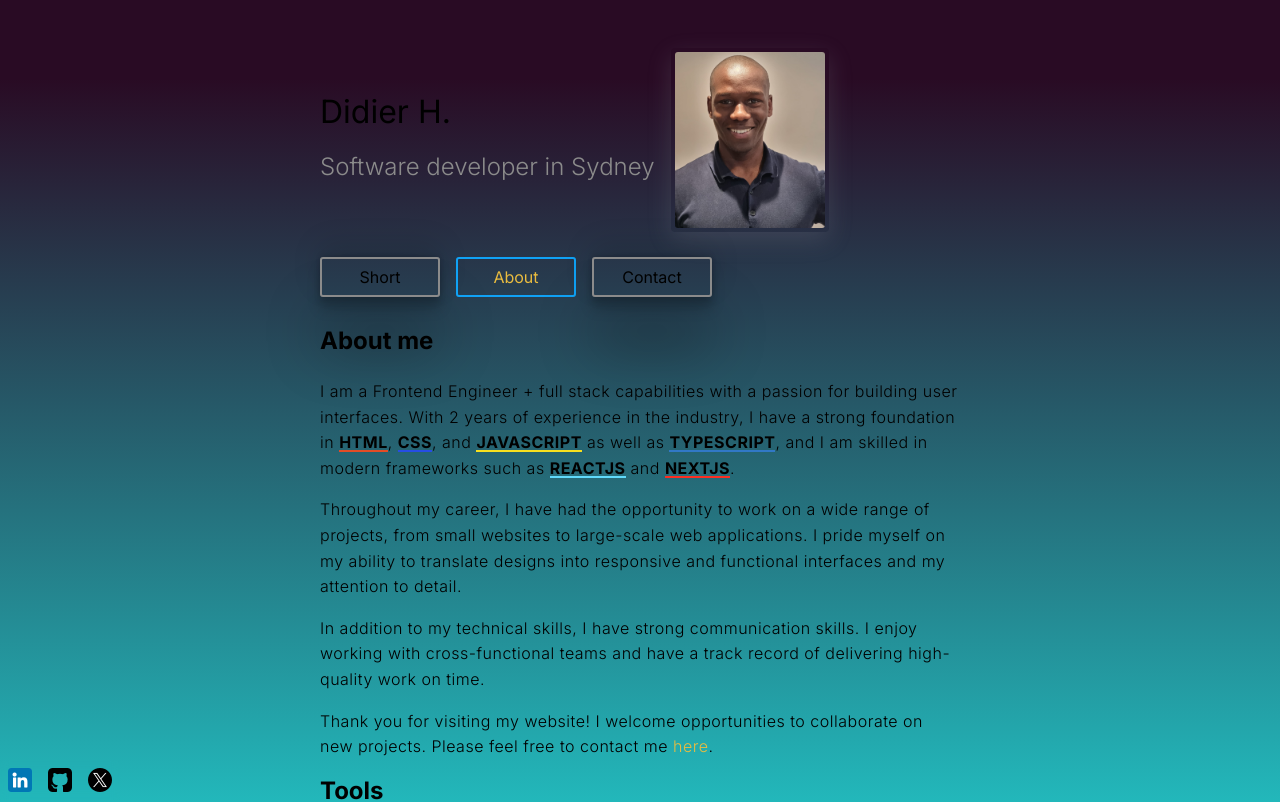
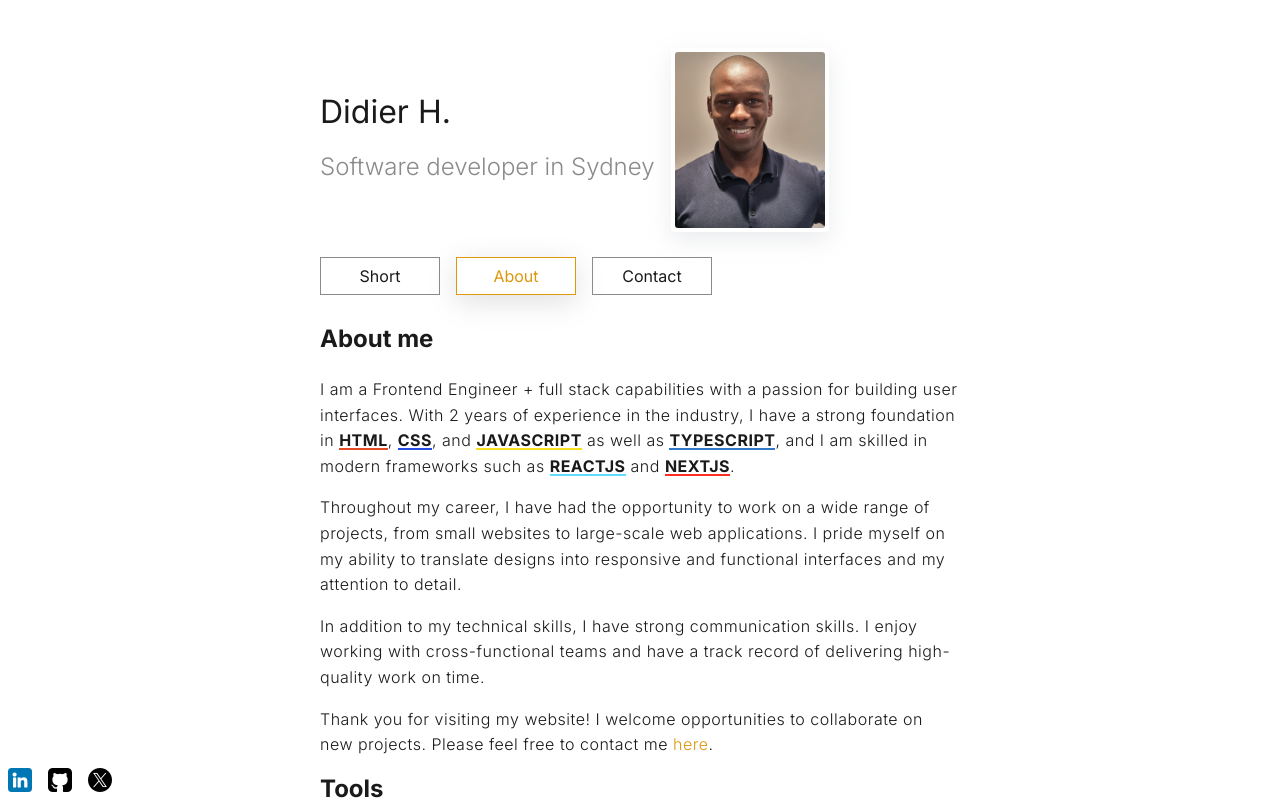
Before and after one commit to Didier187/react-portfolio, a Next.js app: page /about in a window 1280 px wide. Shown: the top 802 px of the page. Built offline with nearby package versions, Linux system fonts and the light colour scheme.

Commit message:
Update global CSS styles

```diff
--- a/app/globals.css
+++ b/app/globals.css
@@ -1,17 +1,17 @@
 :root {
   --white: #fff;
-  --black: #000;
+  --black: #1a1a1a;
   --gray: #8b8b8b;
   --highlight: #e5ffc3;
   --red: #e4002b;
   --green: #24d05a;
   --pink: #eb4888;
   --blue: #10a2f5;
-  --yellow: #e9bc3f;
+  --yellow: #de970b;
 }
 @media (prefers-color-scheme: dark) {
   :root {
-    --white: #000;
+    --white: #1a1a1a;
     --black: #fff;
     --gray: #8b8b8b;
     --highlight: #e5ffc3;
@@ -36,13 +36,12 @@ body {
 body {
   background: var(--white);
   color: var(--black);
-  background: rgb(34, 193, 195);
-  background: linear-gradient(
+  /* background: rgb(34, 193, 195); */
+  /* background: linear-gradient(
     0deg,
     rgba(34, 193, 195, 1) 15%,
     rgba(41, 11, 36, 1) 92%
-  );
-
+  ); */
 }
 
 img {
@@ -96,7 +95,6 @@ a {
   margin-bottom: 2rem;
   min-height: 100dvh;
   min-height: 100vh;
-
 }
 
 .gradient-box {
@@ -106,9 +104,9 @@ a {
   box-shadow: rgba(149, 157, 165, 0.2) 0px 8px 24px;
   animation: shimmer 10s infinite;
 }
-.gradient-box img{
- width: 150px;
- height: 176px;
+.gradient-box img {
+  width: 150px;
+  height: 176px;
 }
 
 @keyframes shimmer {
@@ -133,10 +131,9 @@ a {
   flex: 1;
   text-align: center;
   cursor: pointer;
-  border: 2px solid var(--gray);
+  border: 1px solid var(--gray);
   width: 120px;
   min-height: 30px;
-  border-radius: 3px;
   box-sizing: border-box;
   color: var(--black);
   font-size: 1rem;
@@ -144,30 +141,25 @@ a {
   transition: 0.4s ease all;
   text-transform: capitalize;
   padding: 0.5em 1em;
-  box-shadow: rgba(0, 0, 0, 0.25) 0px 54px 55px,
-    rgba(0, 0, 0, 0.12) 0px -12px 30px, rgba(0, 0, 0, 0.12) 0px 4px 6px,
-    rgba(0, 0, 0, 0.17) 0px 12px 13px, rgba(0, 0, 0, 0.09) 0px -3px 5px;
 }
 
 .tab + .tab {
   margin-left: 1em;
 }
 .active-tab {
-  border-color: var(--blue);
+  border-color: var(--yellow);
   color: var(--yellow);
-  box-shadow: rgba(50, 50, 93, 0.25) 0px 50px 100px -20px,
-    rgba(0, 0, 0, 0.3) 0px 30px 60px -30px;
+  box-shadow: rgba(100, 100, 111, 0.2) 0px 7px 29px 0px;
 }
 .tab:hover {
-  border-color: var(--blue);
-  color: var(--blue);
+  border-color: var(--yellow);
+  color: var(--yellow);
 }
 
 .tab-content {
   display: flex;
   flex-direction: column;
   /* animation: reveal 0.5s ease-in-out; */
-
 }
 .tab-content h2 {
   margin-bottom: 1em;
@@ -452,18 +444,19 @@ pre [data-line] {
 .blog-content h1 {
   margin: initial;
 }
-figure{
+figure {
   margin: 0;
 }
-.blog img{
+.blog img {
   width: 100%;
   height: auto;
   border-radius: 5px;
   margin-bottom: 1em;
 }
-.blog-content h2 , .blog-content h3{
+.blog-content h2,
+.blog-content h3 {
   margin-bottom: 1em;
 }
-.blog-content p{
+.blog-content p {
   margin-bottom: 1em;
 }
```
